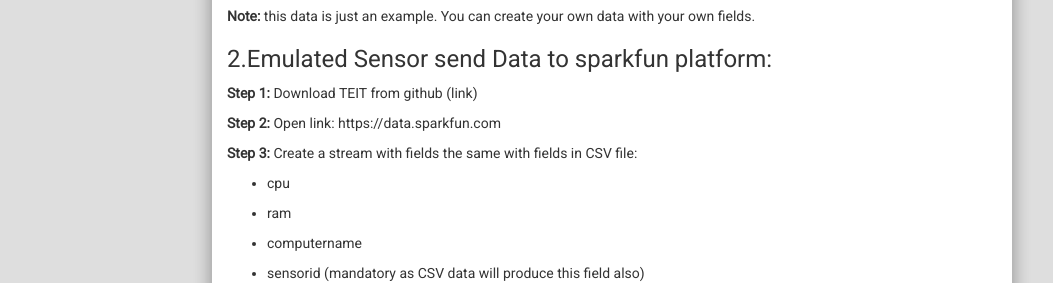
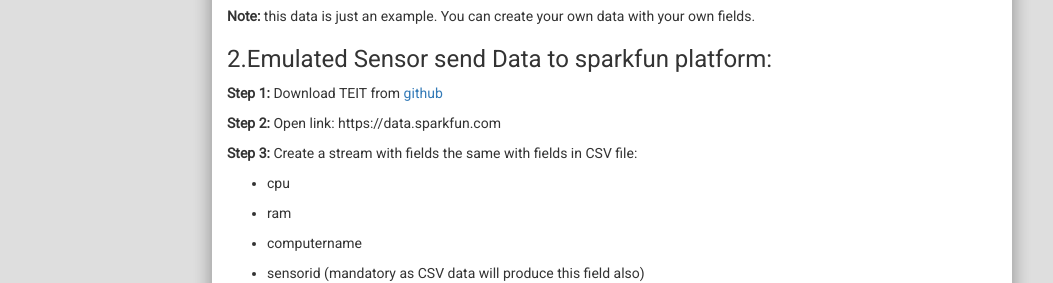
Before and after one commit to EllaPham/TEIT, a Jekyll site: the page built from _posts/2016-08-03-tut-sensor.md, in a window 1280 px wide and 900 px high. Shown: the part 455-738 px from the top of the window, without its empty margins (38-1091 px from the left). Built offline with Jekyll 4.4.1, drawn with Linux system fonts in a browser that asks for light colours; some of the changed text lies outside the part shown.

Commit message:
update sensor tut

```diff
--- a/_posts/2016-08-03-tut-sensor.md
+++ b/_posts/2016-08-03-tut-sensor.md
@@ -24,7 +24,7 @@
 
 ### 2.Emulated Sensor send Data to sparkfun platform:
 
-**Step 1:** Download TEIT from github (link)
+**Step 1:** Download TEIT from [github](https://github.com/EllaPham/TEIT)
 
 **Step 2:** Open link: https://data.sparkfun.com
 
@@ -80,11 +80,11 @@
 
 Open your stream using public key as step 2 in sparkfun to check the running result:
 
-![sparkfun](../images/sparkfunSensor.png "Sending to sparkfun"){:width="800px"}.
+![sparkfun](../images/sparkfunSensor.png "Sending to sparkfun"){:width="700px"}.
 
 ### 3.Emulated Sensor send Data to thingspeak platform:
 
-**Step 1:** Download TEIT  from github (link)
+**Step 1:** Download TEIT  from [github](https://github.com/EllaPham/TEIT)
 
 **Step 2:** Login in this platform: https://thingspeak.com
 
@@ -126,11 +126,11 @@
 
 The result after running Emulated Sensor:
 
-![thingspeak](../images/thingspeakSensor.png "Sending to thingspeak"){:width="800px"}.
+![thingspeak](../images/thingspeakSensor.png "Sending to thingspeak"){:width="700px"}.
 
 ### 4.Emulated Sensor send Data to MQTT
 
-**Step1:** Download TEIT  from github (link)
+**Step1:** Download TEIT  from [github](https://github.com/EllaPham/TEIT)
 
 **Step 2:** From command line screen, typing this command
 
@@ -138,4 +138,4 @@
 
 After running above command, the result as below:
 
-![MQTT](../images/mqttSensor.png "Sending to MQTT"){:width="800px"}.
+![MQTT](../images/mqttSensor.png "Sending to MQTT"){:width="600px"}.
```
